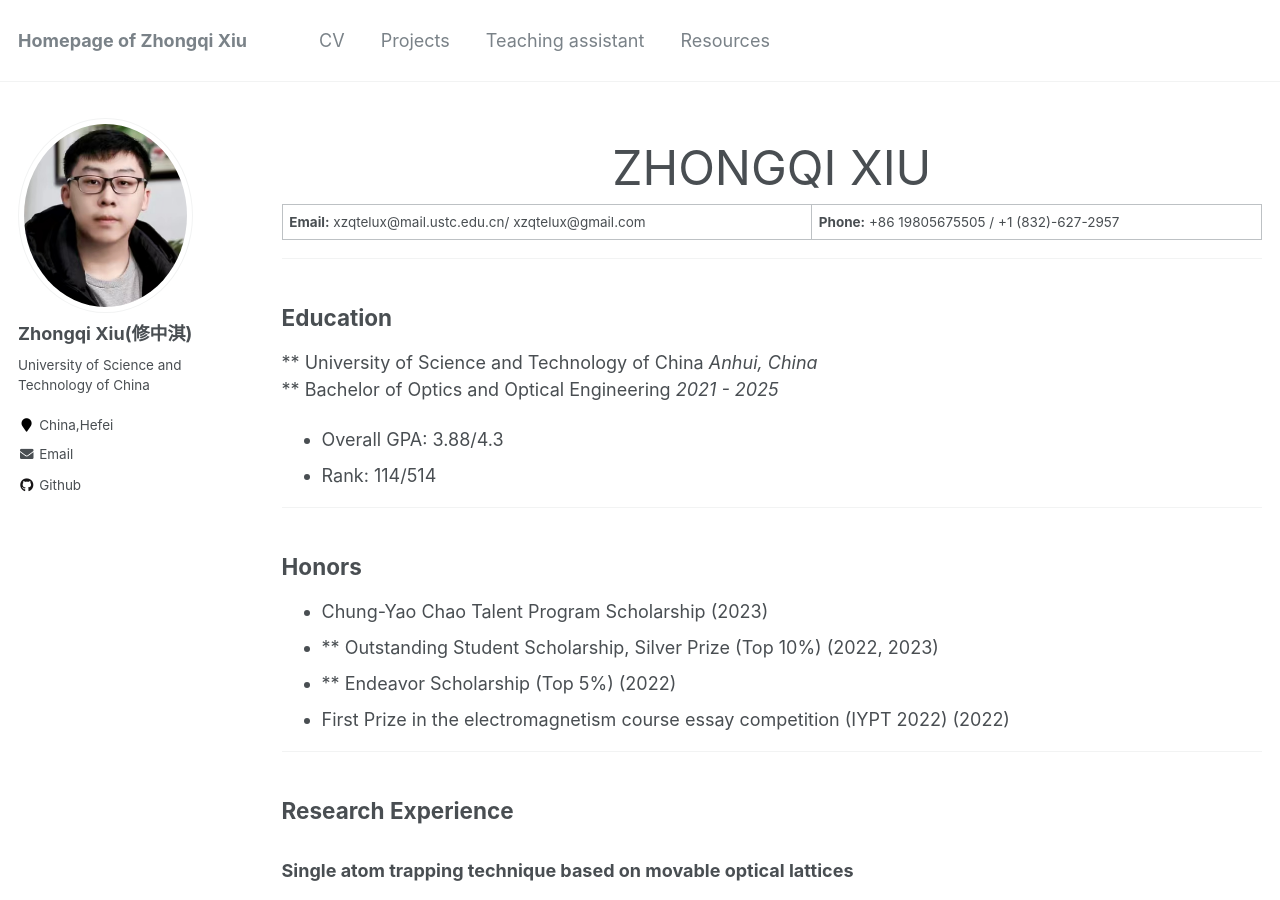
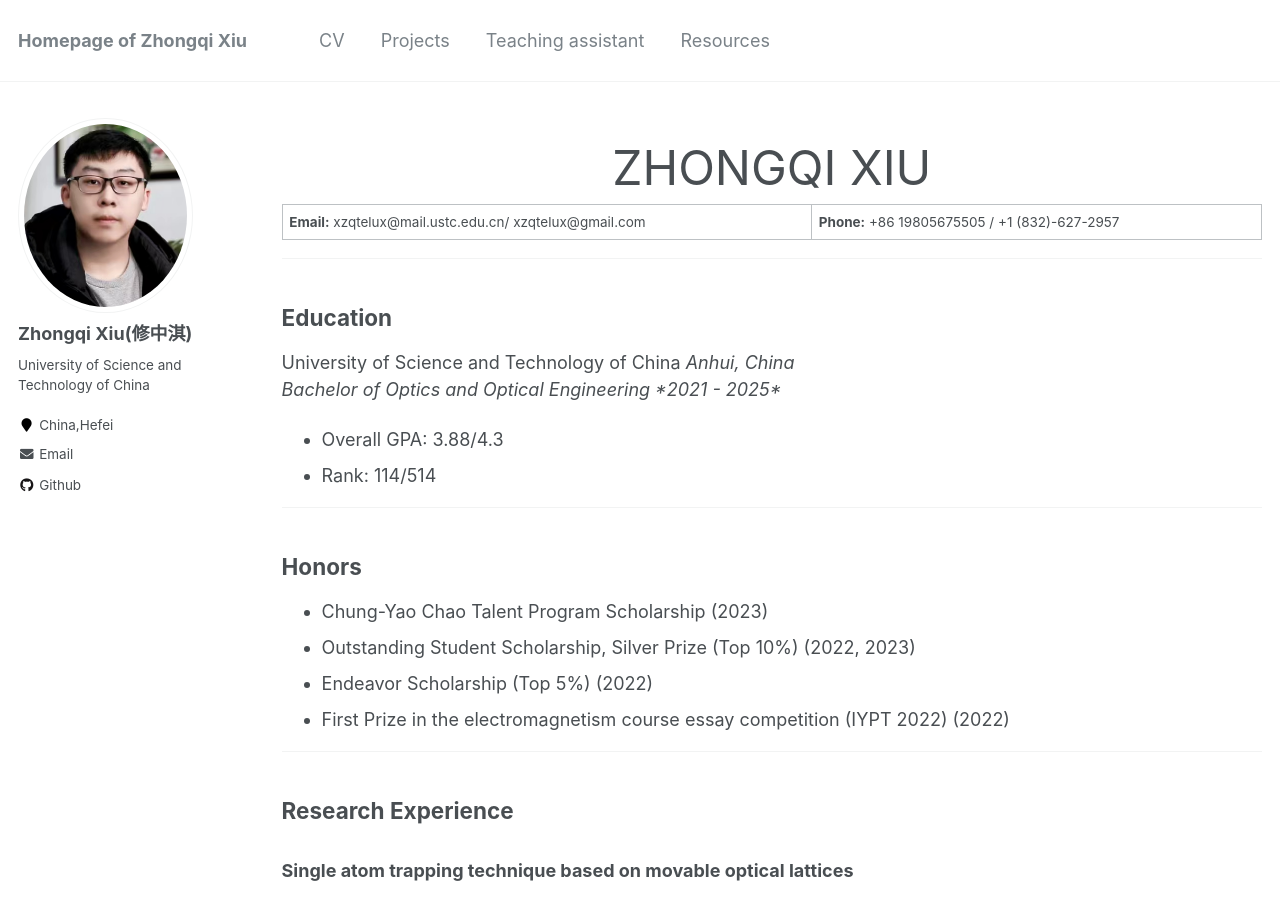
Before and after one commit to k-telux/k-telux.github.io, a Jekyll site: the page built from _pages/cv.md, in a window 1280 px wide and 900 px high. Built offline with Jekyll 4.4.1, drawn with Linux system fonts in a browser that asks for light colours.

Commit message:
Update cv.md

```diff
--- a/_pages/cv.md
+++ b/_pages/cv.md
@@ -17,8 +17,8 @@ redirect_from:
 
 ## Education
 
-** University of Science and Technology of China *Anhui, China*
-** Bachelor of Optics and Optical Engineering  *2021 - 2025*
+ University of Science and Technology of China *Anhui, China*
+ _Bachelor of Optics and Optical Engineering  *2021 - 2025*_
 - Overall GPA: 3.88/4.3
 - Rank:  114/514
 
@@ -27,8 +27,8 @@ redirect_from:
 ## Honors
 
 - Chung-Yao Chao Talent Program Scholarship (2023)
-- ** Outstanding Student Scholarship, Silver Prize (Top 10%) (2022, 2023)
-- ** Endeavor Scholarship (Top 5%) (2022)
+- Outstanding Student Scholarship, Silver Prize (Top 10%) (2022, 2023)
+- Endeavor Scholarship (Top 5%) (2022)
 - First Prize in the electromagnetism course essay competition (IYPT 2022) (2022)
 
 ---
```
